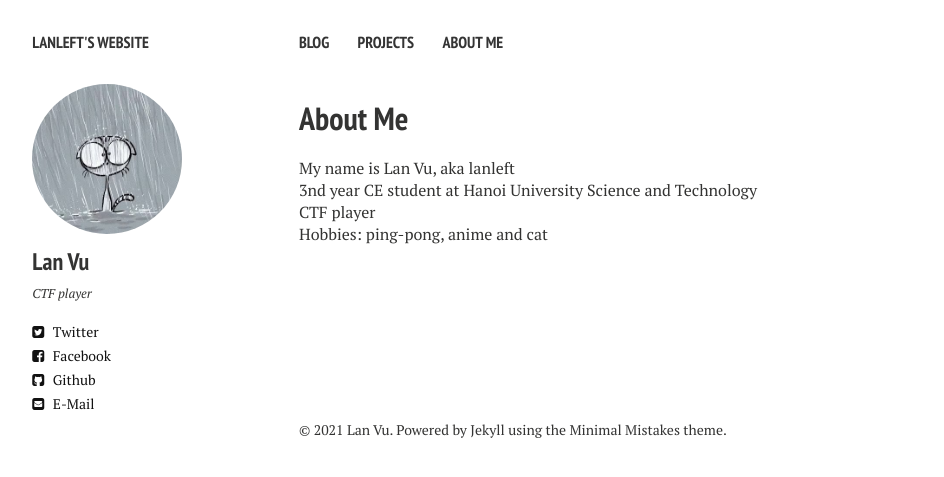
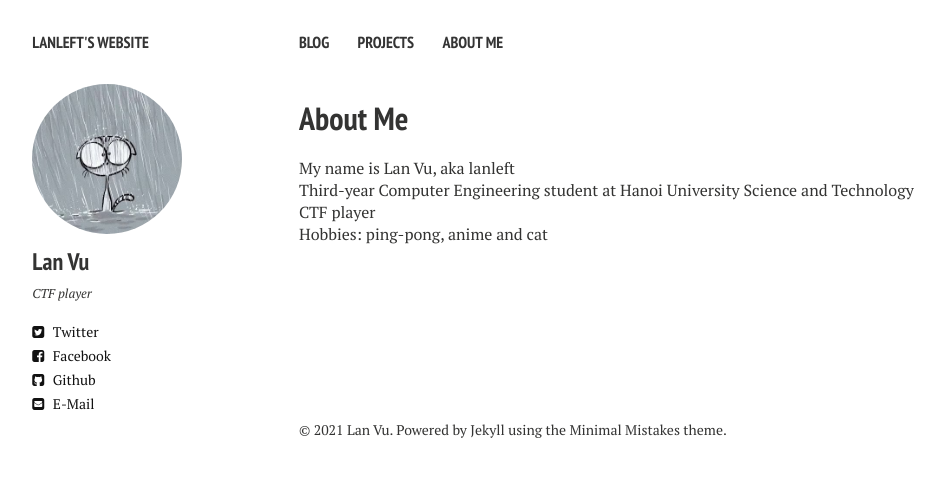
Before and after one commit to lanleft/lanleft.github.io, a Jekyll site: the page built from aboutme.md, in a window 1280 px wide. Shown: the top 477 px of the page, without its empty margins (21-965 px from the left). Built offline with Jekyll 4.4.1, drawn with Linux system fonts in a browser that asks for light colours; nearby versions of some CDN libraries.

Commit message:
Update aboutme.md

```diff
--- a/aboutme.md
+++ b/aboutme.md
@@ -8,7 +8,7 @@ comments: false
 
 My name is Lan Vu, aka lanleft
 
-3nd year CE student at Hanoi University Science and Technology
+Third-year Computer Engineering student at Hanoi University Science and Technology
 
 CTF player
 
```
